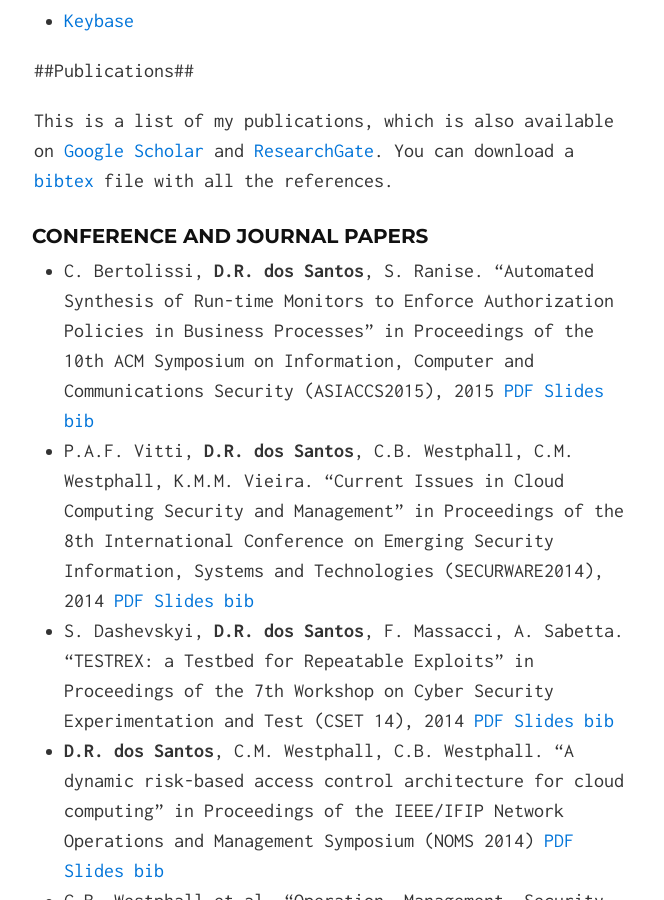
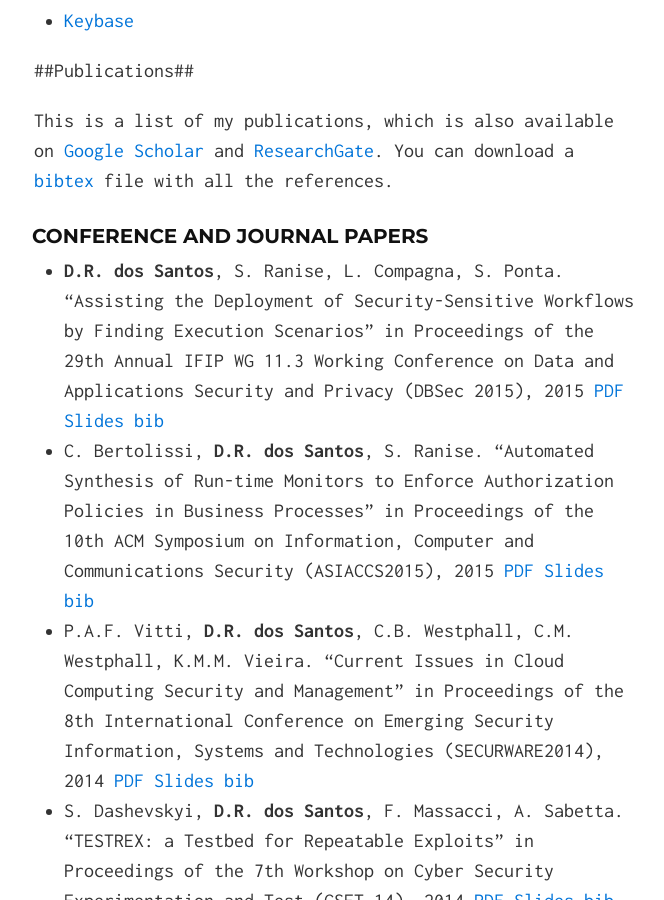
Before and after one commit to daniel-rs/daniel-rs.github.io, a Jekyll site: the page built from index.html, in a window 1280 px wide and 900 px high, scrolled down 894 px. Shown: the whole window, without its empty margins (306-970 px from the left). Built offline with Jekyll 4.4.1, drawn with Linux system fonts in a browser that asks for light colours; Markdown is read by kramdown in place of the engine named in the settings.

Commit message:
new paper

```diff
--- a/_includes/index.md
+++ b/_includes/index.md
@@ -26,6 +26,7 @@ This is a list of my publications, which is also available on [Google Scholar](h
 
 #### Conference and Journal papers ####
 
+- **D.R. dos Santos**, S. Ranise, L. Compagna, S. Ponta. "Assisting the Deployment of Security-Sensitive Workflows by Finding Execution Scenarios" in Proceedings of the 29th Annual IFIP WG 11.3 Working Conference on Data and Applications Security and Privacy (DBSec 2015), 2015 [PDF](https://daniel-rs.github.io/files/publications/dbsec2015_paper.pdf) [Slides](https://daniel-rs.github.io/files/publications/dbsec2015_slides.pdf) [bib](https://daniel-rs.github.io/files/publications/dbsec2015_bib.bib)
 - C. Bertolissi, **D.R. dos Santos**, S. Ranise. "Automated Synthesis of Run-time Monitors to Enforce Authorization Policies in Business Processes" in Proceedings of the 10th ACM Symposium on Information, Computer and Communications Security (ASIACCS2015), 2015 [PDF](https://daniel-rs.github.io/files/publications/asiaccs2015_paper.pdf) [Slides](https://daniel-rs.github.io/files/publications/asiaccs2015_slides.pdf) [bib](https://daniel-rs.github.io/files/publications/asiaccs2015_bib.bib)
 - P.A.F. Vitti, **D.R. dos Santos**, C.B. Westphall, C.M. Westphall, K.M.M. Vieira. "Current Issues in Cloud Computing Security and Management" in Proceedings of the 8th International Conference on Emerging Security Information, Systems and Technologies (SECURWARE2014), 2014 [PDF](https://daniel-rs.github.io/files/publications/securware2014_paper.pdf) [Slides](https://daniel-rs.github.io/files/publications/securware2014_slides.pdf) [bib](https://daniel-rs.github.io/files/publications/securware2014_bib.bib)
 - S. Dashevskyi, **D.R. dos Santos**, F. Massacci, A. Sabetta. "TESTREX: a Testbed for Repeatable Exploits" in Proceedings of the 7th Workshop on Cyber Security Experimentation and Test (CSET 14), 2014 [PDF](https://daniel-rs.github.io/files/publications/cset2014_paper.pdf) [Slides](https://daniel-rs.github.io/files/publications/cset2014_slides.pdf) [bib](https://daniel-rs.github.io/files/publications/cset2014_bib.bib)
```
Also changed, not shown: README.md.
